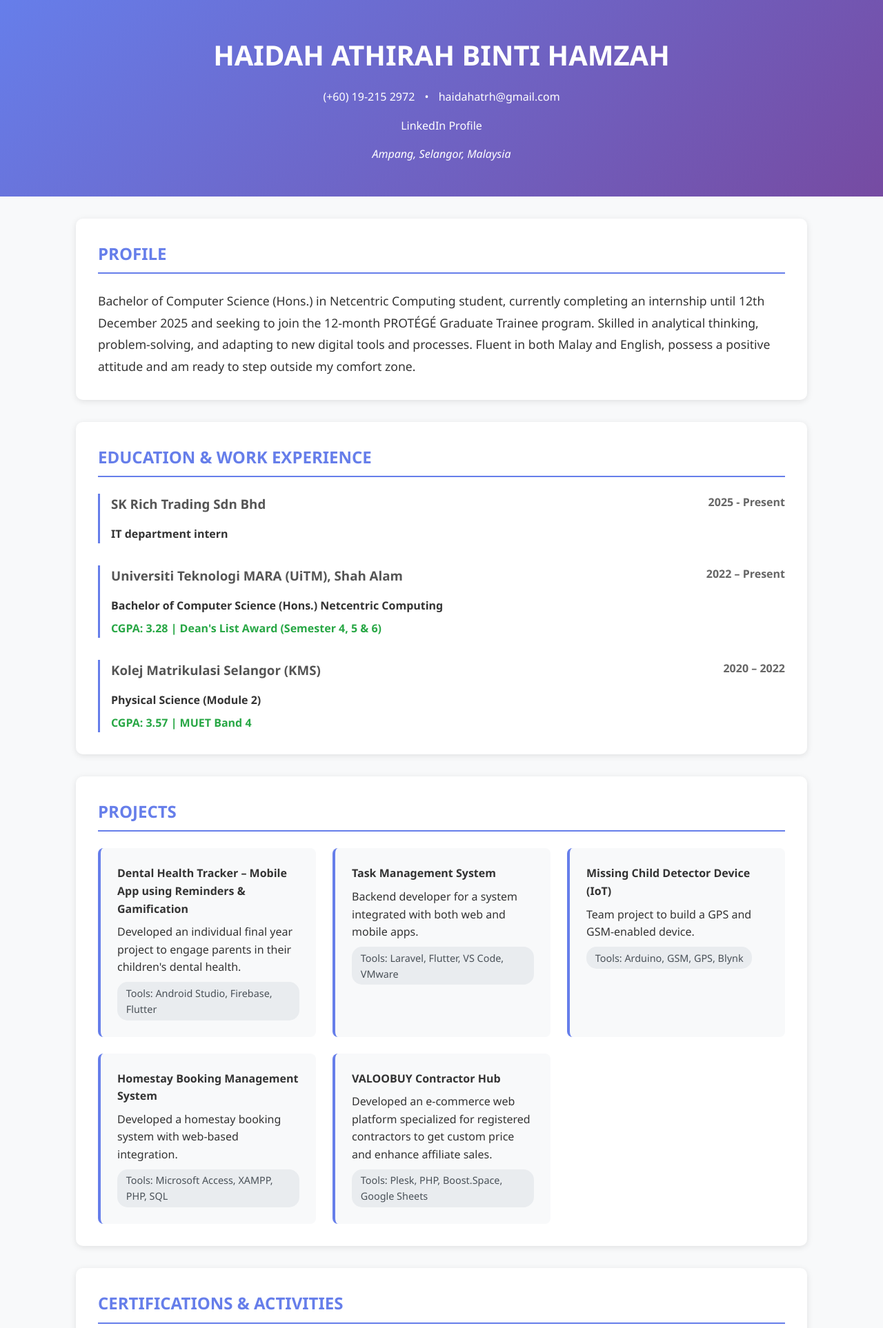
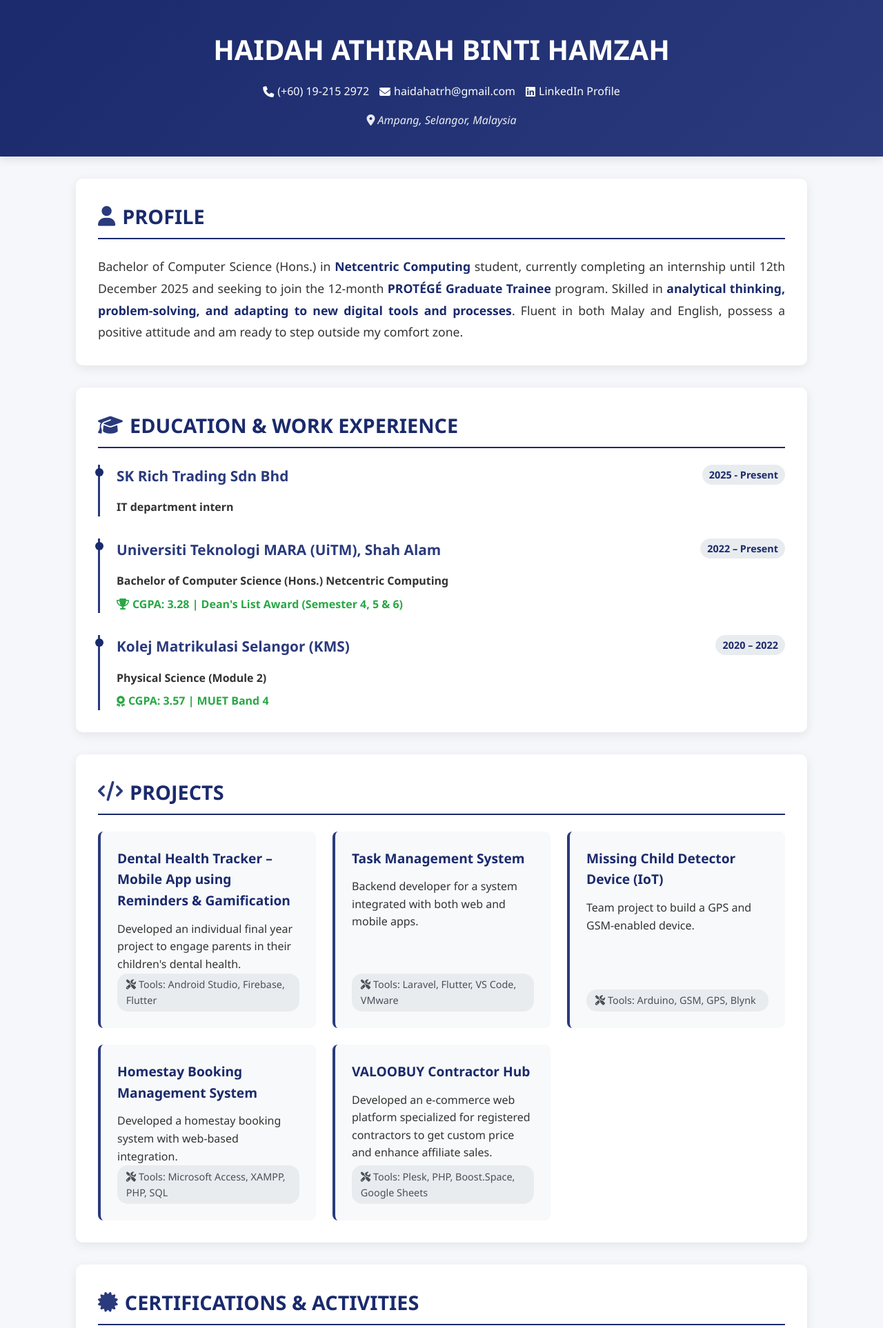
Before and after one commit to haidahatrh/haidahatrh.github.io, a PHP site: page / in a window 1280 px wide. Shown: the top 1926 px of the page at 69% size. Run offline with PHP 8.4, Linux system fonts and the light colour scheme.

Commit message:
Update index.php

```diff
--- a/index.php
+++ b/index.php
@@ -3,19 +3,20 @@
 <head>
     <meta charset="UTF-8">
     <meta name="viewport" content="width=device-width, initial-scale=1.0">
-    <title>Haidah Athirah Portfolio</title>
+    <title>Haidah Athirah - Portfolio</title>
+    <link rel="stylesheet" href="https://cdnjs.cloudflare.com/ajax/libs/font-awesome/6.4.0/css/all.min.css">
     <style>
         * {
             margin: 0;
             padding: 0;
             box-sizing: border-box;
+            font-family: 'Segoe UI', Tahoma, Geneva, Verdana, sans-serif;
         }
 
         body {
-            font-family: 'Segoe UI', Tahoma, Geneva, Verdana, sans-serif;
+            background-color: #f5f7fa;
+            color: #333;
             line-height: 1.6;
-            color: #333;
-            background-color: #f8f9fa;
         }
 
         .container {
@@ -26,33 +27,45 @@
 
         /* Header Styles */
         header {
-            background: linear-gradient(135deg, #667eea 0%, #764ba2 100%);
+            background: linear-gradient(135deg, #1a2a6c, #2a3a7c);
             color: white;
-            padding: 3rem 0;
+            padding: 2.5rem 0;
             text-align: center;
+            box-shadow: 0 4px 12px rgba(0, 0, 0, 0.1);
         }
 
         .profile-header h1 {
             font-size: 2.5rem;
             margin-bottom: 0.5rem;
+            font-weight: 600;
         }
 
         .contact-info {
             margin: 1rem 0;
+            display: flex;
+            justify-content: center;
+            flex-wrap: wrap;
+            gap: 15px;
         }
 
         .contact-info a {
             color: white;
             text-decoration: none;
-            margin: 0 10px;
+            transition: all 0.3s ease;
+            display: flex;
+            align-items: center;
+            gap: 5px;
         }
 
         .contact-info a:hover {
-            text-decoration: underline;
+            color: #a8d0e6;
+            transform: translateY(-2px);
         }
 
         .location {
             font-style: italic;
+            margin-top: 10px;
+            opacity: 0.9;
         }
 
         /* Section Styles */
@@ -61,36 +74,68 @@
             margin: 2rem 0;
             padding: 2rem;
             border-radius: 10px;
-            box-shadow: 0 2px 10px rgba(0,0,0,0.1);
+            box-shadow: 0 4px 15px rgba(0, 0, 0, 0.08);
+            transition: transform 0.3s ease;
+        }
+
+        section:hover {
+            transform: translateY(-5px);
         }
 
         h2 {
-            color: #667eea;
-            border-bottom: 2px solid #667eea;
+            color: #1a2a6c;
+            border-bottom: 2px solid #1a2a6c;
             padding-bottom: 0.5rem;
             margin-bottom: 1.5rem;
+            font-size: 1.8rem;
+            display: flex;
+            align-items: center;
+            gap: 10px;
+        }
+
+        h2 i {
+            color: #2a3a7c;
         }
 
         h3 {
-            color: #555;
+            color: #2a3a7c;
             margin-bottom: 0.5rem;
+            font-size: 1.3rem;
         }
 
         /* Profile Section */
         .profile-text {
             font-size: 1.1rem;
             line-height: 1.8;
+            text-align: justify;
+        }
+
+        .highlight {
+            color: #1a2a6c;
+            font-weight: 600;
         }
 
         /* Education & Experience */
         .timeline-item {
             margin-bottom: 2rem;
-            padding-left: 1rem;
-            border-left: 3px solid #667eea;
+            padding-left: 1.5rem;
+            border-left: 3px solid #2a3a7c;
+            position: relative;
         }
 
         .timeline-item:last-child {
             margin-bottom: 0;
+        }
+
+        .timeline-item::before {
+            content: '';
+            position: absolute;
+            width: 12px;
+            height: 12px;
+            border-radius: 50%;
+            background: #1a2a6c;
+            left: -7.5px;
+            top: 5px;
         }
 
         .timeline-header {
@@ -102,14 +147,21 @@
         }
 
         .date {
-            color: #666;
+            color: #1a2a6c;
             font-weight: bold;
+            background: #e9ecef;
+            padding: 3px 10px;
+            border-radius: 15px;
+            font-size: 0.9rem;
         }
 
         .achievements {
             color: #28a745;
             font-weight: bold;
             margin-top: 0.5rem;
+            display: flex;
+            align-items: center;
+            gap: 5px;
         }
 
         /* Projects Section */
@@ -124,12 +176,22 @@
             background: #f8f9fa;
             padding: 1.5rem;
             border-radius: 8px;
-            border-left: 4px solid #667eea;
+            border-left: 4px solid #2a3a7c;
+            transition: all 0.3s ease;
+            height: 100%;
+            display: flex;
+            flex-direction: column;
+        }
+
+        .project-card:hover {
+            transform: translateY(-5px);
+            box-shadow: 0 6px 12px rgba(0, 0, 0, 0.1);
         }
 
         .project-card h4 {
-            color: #333;
-            margin-bottom: 0.5rem;
+            color: #1a2a6c;
+            margin-bottom: 0.8rem;
+            font-size: 1.2rem;
         }
 
         .tools {
@@ -138,16 +200,18 @@
             border-radius: 15px;
             font-size: 0.9rem;
             color: #495057;
-            margin-top: 0.5rem;
+            margin-top: auto;
             display: inline-block;
+            font-weight: 500;
         }
 
         /* Certifications & Activities */
         .activity-item {
             margin-bottom: 1.5rem;
-            padding: 1rem;
+            padding: 1.2rem;
             background: #f8f9fa;
             border-radius: 8px;
+            border-left: 3px solid #2a3a7c;
         }
 
         .activity-item:last-child {
@@ -221,13 +355,11 @@
             <div class="profile-header">
                 <h1>HAIDAH ATHIRAH BINTI HAMZAH</h1>
                 <div class="contact-info">
-                    <a href="tel:+60192152972">(+60) 19-215 2972</a> •
-                    <a href="mailto:haidahatrh@gmail.com">haidahatrh@gmail.com</a>
+                    <a href="tel:+60192152972"><i class="fas fa-phone"></i> (+60) 19-215 2972</a>
+                    <a href="mailto:haidahatrh@gmail.com"><i class="fas fa-envelope"></i> haidahatrh@gmail.com</a>
+                    <a href="https://www.linkedin.com/in/haidah-athirah-a90526305/" target="_blank"><i class="fab fa-linkedin"></i> LinkedIn Profile</a>
                 </div>
-                <div class="contact-info">
-                    <a href="https://www.linkedin.com/in/haidah-athirah-a90526305/" target="_blank">LinkedIn Profile</a>
-                </div>
-                <div class="location">Ampang, Selangor, Malaysia</div>
+                <div class="location"><i class="fas fa-map-marker-alt"></i> Ampang, Selangor, Malaysia</div>
             </div>
         </div>
     </header>
@@ -235,15 +367,15 @@
     <div class="container">
         <!-- Profile Section -->
         <section id="profile">
-            <h2>PROFILE</h2>
+            <h2><i class="fas fa-user"></i> PROFILE</h2>
             <div class="profile-text">
-                <p>Bachelor of Computer Science (Hons.) in Netcentric Computing student, currently completing an internship until 12th December 2025 and seeking to join the 12-month PROTÉGÉ Graduate Trainee program. Skilled in analytical thinking, problem-solving, and adapting to new digital tools and processes. Fluent in both Malay and English, possess a positive attitude and am ready to step outside my comfort zone.</p>
+                <p>Bachelor of Computer Science (Hons.) in <span class="highlight">Netcentric Computing</span> student, currently completing an internship until 12th December 2025 and seeking to join the 12-month <span class="highlight">PROTÉGÉ Graduate Trainee</span> program. Skilled in <span class="highlight">analytical thinking, problem-solving, and adapting to new digital tools and processes</span>. Fluent in both Malay and English, possess a positive attitude and am ready to step outside my comfort zone.</p>
             </div>
         </section>
 
         <!-- Education & Experience Section -->
         <section id="education-experience">
-            <h2>EDUCATION & WORK EXPERIENCE</h2>
+            <h2><i class="fas fa-graduation-cap"></i> EDUCATION & WORK EXPERIENCE</h2>
 
             <div class="timeline-item">
                 <div class="timeline-header">
@@ -259,7 +391,7 @@
                     <div class="date">2022 – Present</div>
                 </div>
                 <p><strong>Bachelor of Computer Science (Hons.) Netcentric Computing</strong></p>
-                <div class="achievements">CGPA: 3.28 | Dean's List Award (Semester 4, 5 & 6)</div>
+                <div class="achievements"><i class="fas fa-trophy"></i> CGPA: 3.28 | Dean's List Award (Semester 4, 5 & 6)</div>
             </div>
 
             <div class="timeline-item">
@@ -268,49 +400,49 @@
                     <div class="date">2020 – 2022</div>
                 </div>
                 <p><strong>Physical Science (Module 2)</strong></p>
-                <div class="achievements">CGPA: 3.57 | MUET Band 4</div>
+                <div class="achievements"><i class="fas fa-award"></i> CGPA: 3.57 | MUET Band 4</div>
             </div>
         </section>
 
         <!-- Projects Section -->
         <section id="projects">
-            <h2>PROJECTS</h2>
+            <h2><i class="fas fa-code"></i> PROJECTS</h2>
             <div class="project-grid">
                 <div class="project-card">
                     <h4>Dental Health Tracker – Mobile App using Reminders & Gamification</h4>
                     <p>Developed an individual final year project to engage parents in their children's dental health.</p>
-                    <div class="tools">Tools: Android Studio, Firebase, Flutter</div>
+                    <div class="tools"><i class="fas fa-tools"></i> Tools: Android Studio, Firebase, Flutter</div>
                 </div>
 
                 <div class="project-card">
                     <h4>Task Management System</h4>
                     <p>Backend developer for a system integrated with both web and mobile apps.</p>
-                    <div class="tools">Tools: Laravel, Flutter, VS Code, VMware</div>
+                    <div class="tools"><i class="fas fa-tools"></i> Tools: Laravel, Flutter, VS Code, VMware</div>
                 </div>
 
                 <div class="project-card">
                     <h4>Missing Child Detector Device (IoT)</h4>
                     <p>Team project to build a GPS and GSM-enabled device.</p>
-                    <div class="tools">Tools: Arduino, GSM, GPS, Blynk</div>
+                    <div class="tools"><i class="fas fa-tools"></i> Tools: Arduino, GSM, GPS, Blynk</div>
                 </div>
 
                 <div class="project-card">
                     <h4>Homestay Booking Management System</h4>
                     <p>Developed a homestay booking system with web-based integration.</p>
-                    <div class="tools">Tools: Microsoft Access, XAMPP, PHP, SQL</div>
+                    <div class="tools"><i class="fas fa-tools"></i> Tools: Microsoft Access, XAMPP, PHP, SQL</div>
                 </div>
 
                 <div class="project-card">
                     <h4>VALOOBUY Contractor Hub</h4>
                     <p>Developed an e-commerce web platform specialized for registered contractors to get custom price and enhance affiliate sales.</p>
-                    <div class="tools">Tools: Plesk, PHP, Boost.Space, Google Sheets</div>
+                    <div class="tools"><i class="fas fa-tools"></i> Tools: Plesk, PHP, Boost.Space, Google Sheets</div>
                 </div>
             </div>
         </section>
 
         <!-- Certifications & Activities Section -->
         <section id="certifications-activities">
-            <h2>CERTIFICATIONS & ACTIVITIES</h2>
+            <h2><i class="fas fa-certificate"></i> CERTIFICATIONS & ACTIVITIES</h2>
 
             <div class="activity-item">
                 <h4>SULAM@BUDIMAN : Cybersecurity Awareness and Explorace (2023)</h4>
@@ -340,35 +472,35 @@
 
         <!-- Skills Section -->
         <section id="skills">
-            <h2>SKILLS</h2>
+            <h2><i class="fas fa-cogs"></i> SKILLS</h2>
             <div class="skills-container">
                 <div class="skill-category">
-                    <h4>Programming/Development</h4>
+                    <h4><i class="fas fa-laptop-code"></i> Programming/Development</h4>
                     <ul class="skill-list">
-                        <li>Flutter</li>
-                        <li>Laravel</li>
-                        <li>PHP</li>
-                        <li>SQL</li>
+                        <li><i class="fas fa-check"></i> Flutter</li>
+                        <li><i class="fas fa-check"></i> Laravel</li>
+                        <li><i class="fas fa-check"></i> PHP</li>
+                        <li><i class="fas fa-check"></i> SQL</li>
                     </ul>
                 </div>
 
                 <div class="skill-category">
-                    <h4>Tools</h4>
+                    <h4><i class="fas fa-toolbox"></i> Tools</h4>
                     <ul class="skill-list">
-                        <li>Android Studio</li>
-                        <li>Firebase</li>
-                        <li>XAMPP</li>
-                        <li>VS Code</li>
-                        <li>VMware</li>
-                        <li>Arduino</li>
+                        <li><i class="fas fa-check"></i> Android Studio</li>
+                        <li><i class="fas fa-check"></i> Firebase</li>
+                        <li><i class="fas fa-check"></i> XAMPP</li>
+                        <li><i class="fas fa-check"></i> VS Code</li>
+                        <li><i class="fas fa-check"></i> VMware</li>
+                        <li><i class="fas fa-check"></i> Arduino</li>
                     </ul>
                 </div>
 
                 <div class="skill-category">
-                    <h4>Languages</h4>
+                    <h4><i class="fas fa-language"></i> Languages</h4>
                     <ul class="skill-list">
-                        <li>Malay (Native)</li>
-                        <li>English (Fluent)</li>
+                        <li><i class="fas fa-check"></i> Malay (Native)</li>
+                        <li><i class="fas fa-check"></i> English (Fluent)</li>
                     </ul>
                 </div>
             </div>
@@ -378,7 +510,15 @@
     <!-- Footer -->
     <footer>
         <div class="container">
-            <p>&copy; 2024 Haidah Athirah Binti Hamzah. All rights reserved.</p>
+            <div class="footer-content">
+                <p>&copy; 2024 Haidah Athirah Binti Hamzah. All Rights Reserved.</p>
+                <p>Aspiring Computer Scientist | PROTÉGÉ Graduate Trainee Candidate</p>
+                <div class="social-links">
+                    <a href="mailto:haidahatrh@gmail.com"><i class="fas fa-envelope"></i></a>
+                    <a href="https://www.linkedin.com/in/haidah-athirah-a90526305/" target="_blank"><i class="fab fa-linkedin"></i></a>
+                    <a href="tel:+60192152972"><i class="fas fa-phone"></i></a>
+                </div>
+            </div>
         </div>
     </footer>
 </body>
```
Also changed, not shown: other parts of index.php (+76 -6 lines).
